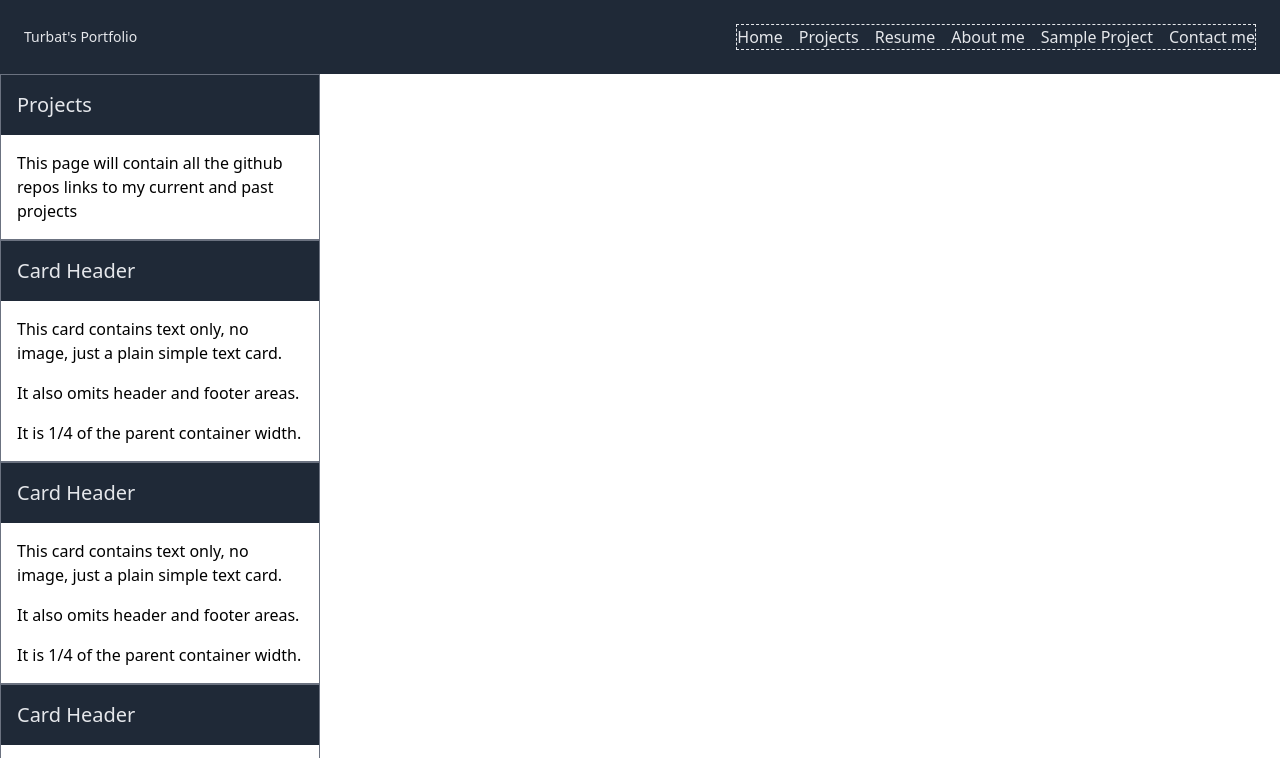
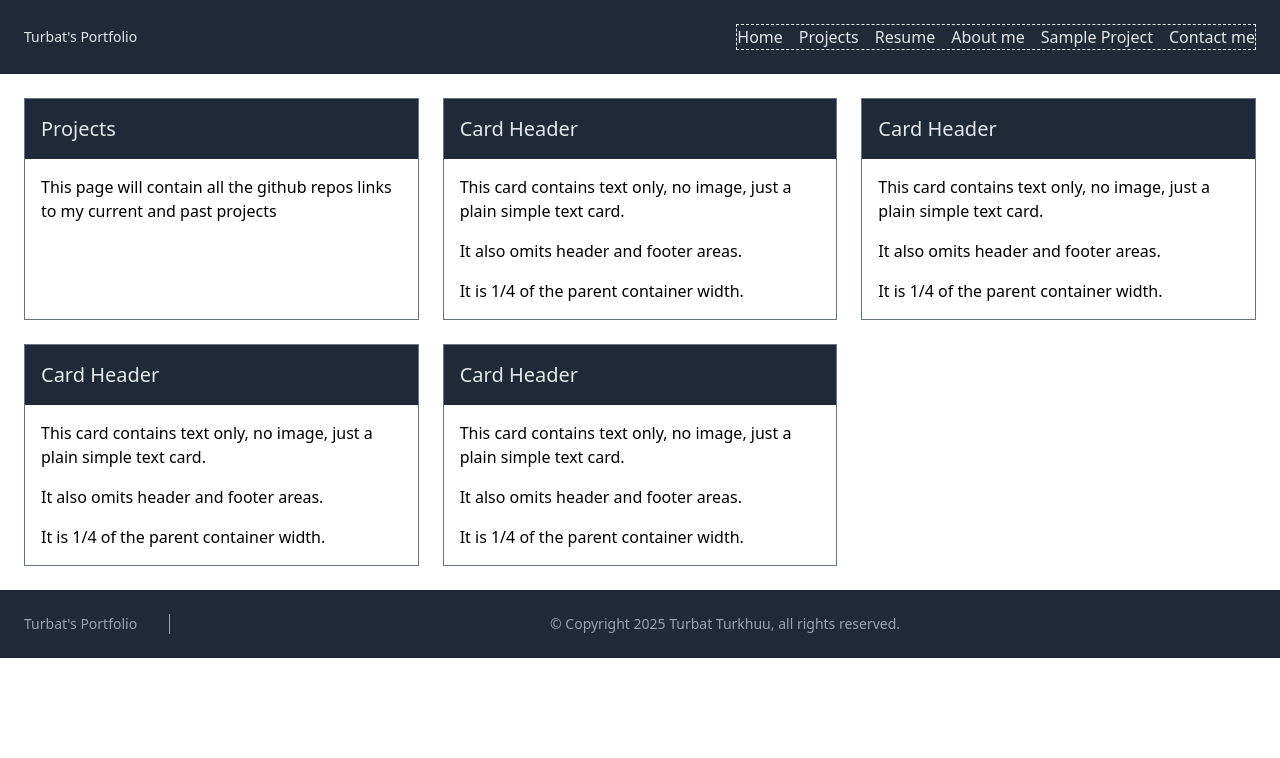
Before and after one commit to Turbat-git/WebTechProject, a website: page index.html in a window 1280 px wide. Shown: the top 758 px of the page. Drawn offline with Linux system fonts and the light colour scheme.

Commit message:
feat: change the layout of my index.html

```diff
--- a/index.html
+++ b/index.html
@@ -19,8 +19,8 @@
     <a href="contact.html">Contact me </a>
   </nav>
 </header>
-<main>
-  <article class="w-1/4 border border-gray-500 flex flex-col gap-4 p-4">
+<main class="grid grid-cols-1 sm:grid-cols-2 lg:grid-cols-3 gap-6 p-6">
+  <article class="border border-gray-500 flex flex-col gap-4 p-4">
     <header class="bg-gray-800 text-gray-200 p-4 -m-4 mb-0">
       <h4 class="text-bold text-xl">Projects</h4>
     </header>
@@ -28,7 +28,7 @@
       <article>This page will contain all the github repos links to my current and past projects</article>
     </main>
   </article>
-  <article class="w-1/4 border border-gray-500 flex flex-col gap-4 p-4">
+  <article class="border border-gray-500 flex flex-col gap-4 p-4">
     <header class="bg-gray-800 text-gray-200 p-4 -m-4 mb-0">
       <h4 class="text-bold text-xl">Card Header</h4>
     </header>
@@ -38,7 +38,7 @@
       <article>It is 1/4 of the parent container width.</article>
     </main>
   </article>
-  <article class="w-1/4 border border-gray-500 flex flex-col gap-4 p-4">
+  <article class="border border-gray-500 flex flex-col gap-4 p-4">
     <header class="bg-gray-800 text-gray-200 p-4 -m-4 mb-0">
       <h4 class="text-bold text-xl">Card Header</h4>
     </header>
@@ -48,7 +48,7 @@
       <article>It is 1/4 of the parent container width.</article>
     </main>
   </article>
-  <article class="w-1/4 border border-gray-500 flex flex-col gap-4 p-4">
+  <article class="border border-gray-500 flex flex-col gap-4 p-4">
     <header class="bg-gray-800 text-gray-200 p-4 -m-4 mb-0">
       <h4 class="text-bold text-xl">Card Header</h4>
     </header>
@@ -58,7 +58,7 @@
       <article>It is 1/4 of the parent container width.</article>
     </main>
   </article>
-  <article class="w-1/4 border border-gray-500 flex flex-col gap-4 p-4">
+  <article class="border border-gray-500 flex flex-col gap-4 p-4">
     <header class="bg-gray-800 text-gray-200 p-4 -m-4 mb-0">
       <h4 class="text-bold text-xl">Card Header</h4>
     </header>
@@ -70,7 +70,7 @@
   </article>
 </main>
 <footer class="text-gray-400 bg-gray-800 body-font
-    w-full container flex flex-col items-start justify-between p-6
+    w-full flex flex-col items-start justify-between p-6
             mx-auto md:flex-row gap-2">
   <a class="flex items-center mb-4 title-font md:mb-0 gap-2
                   hover:text-white transition duration-500 ease-in-out">
```
Also changed, not shown: assets/css/site.css.
